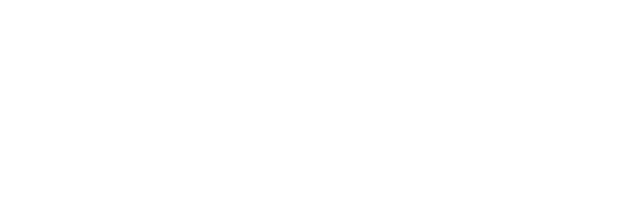
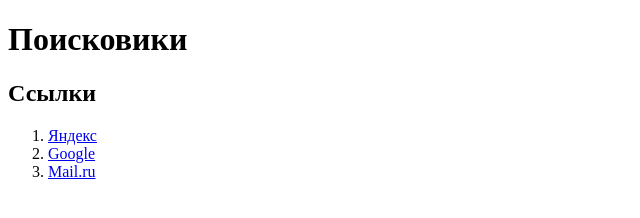
Before and after one commit to Lenika2000/task-html, a website: page src/index.html in a window 1280 px wide. Shown: the whole page, without its empty margins (0-640 px from the left). Drawn offline with Linux system fonts and the light colour scheme.

Commit message:
Задание по HTML

```diff
--- a/src/index.html
+++ b/src/index.html
@@ -3,5 +3,13 @@
     <head>
         <title>HTML</title>
     </head>
-    <body></body>
+    <body>
+        <h1>Поисковики</h1>
+        <h2>Ссылки</h2>
+        <ol>
+            <li><a href="https://yandex.ru/">Яндекс</a></li>
+            <li><a href="https://www.google.com/">Google</a></li>
+            <li><a href="https://mail.ru/">Mail.ru</a></li>
+        </ol>
+    </body>
 </html>
```
Also changed, not shown: 1 other file.
